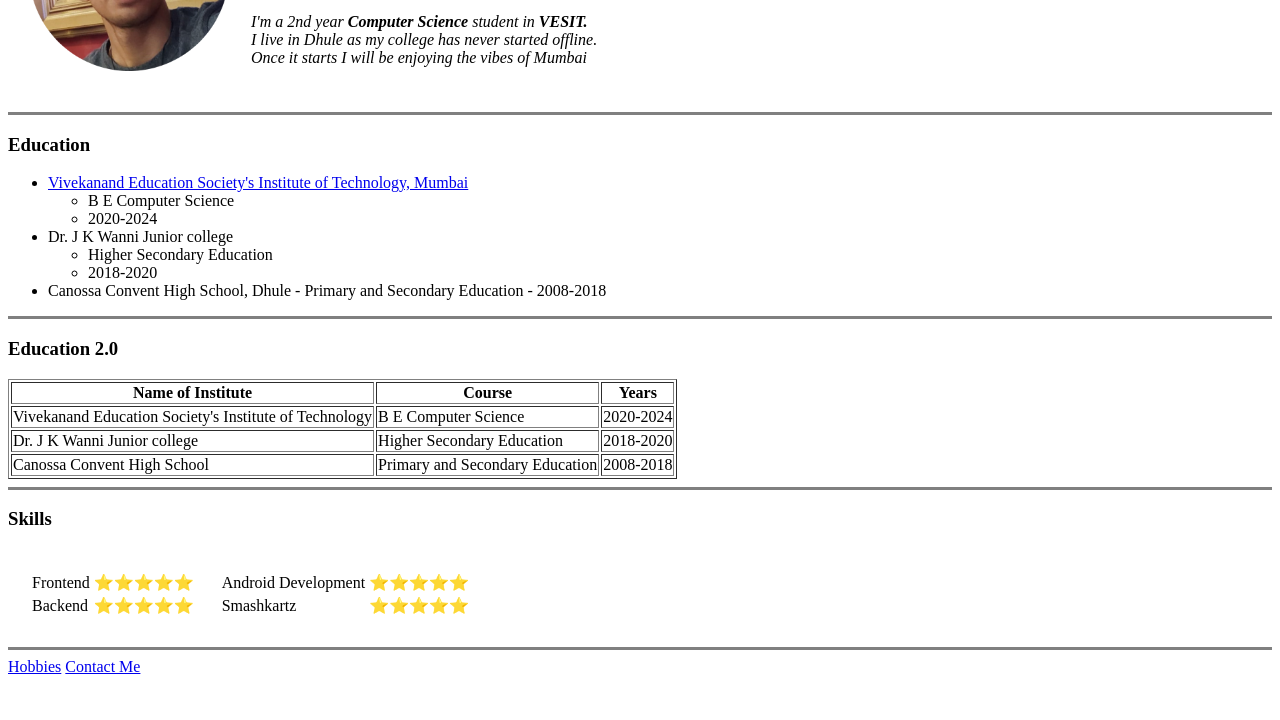
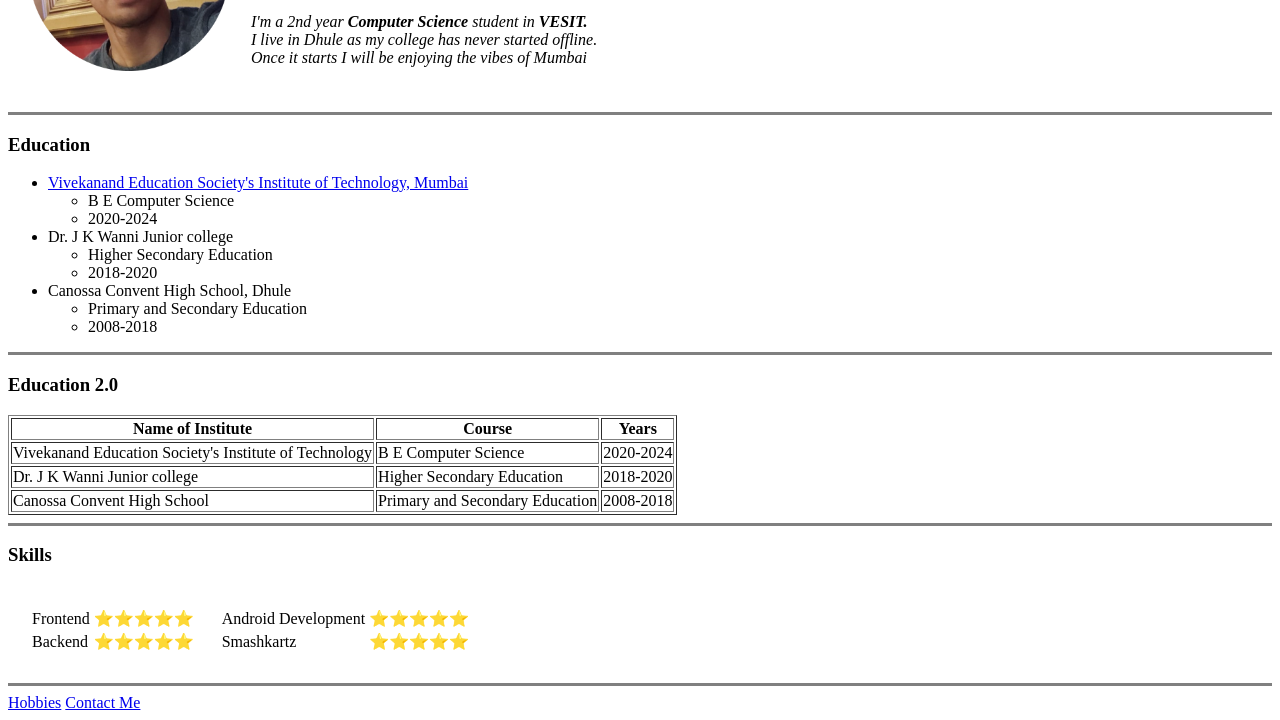
Before and after one commit to Sujaljp/CV, a plain HTML site: page index.html in a window 1280 px wide. Shown: the part 166-886 px from the top of the page. Before the commit the page ends 850 px from the top, so only its background shows below. Drawn offline with Linux system fonts and the light colour scheme.

Commit message:
Update index.html

```diff
--- a/index.html
+++ b/index.html
@@ -41,7 +41,12 @@
         <li>2018-2020</li>
       </ul>
     </li>
-    <li>Canossa Convent High School, Dhule - Primary and Secondary Education - 2008-2018</li>
+    <li>Canossa Convent High School, Dhule
+      <ul>
+        <li>Primary and Secondary Education</li>
+        <li>2008-2018</li>
+      </ul>
+    </li>
   </ul>
   <hr size="3" noshade>
   <h3>Education 2.0</h3>
```
